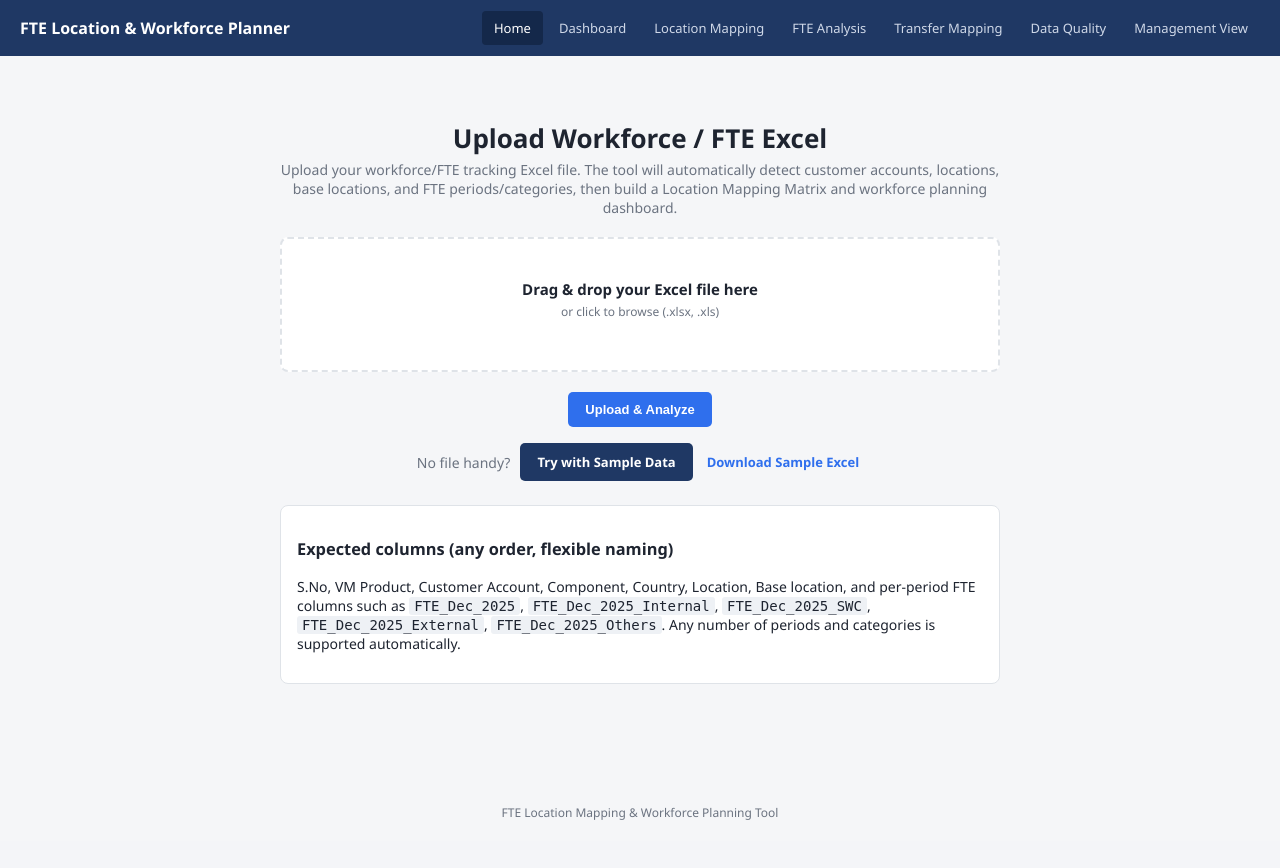
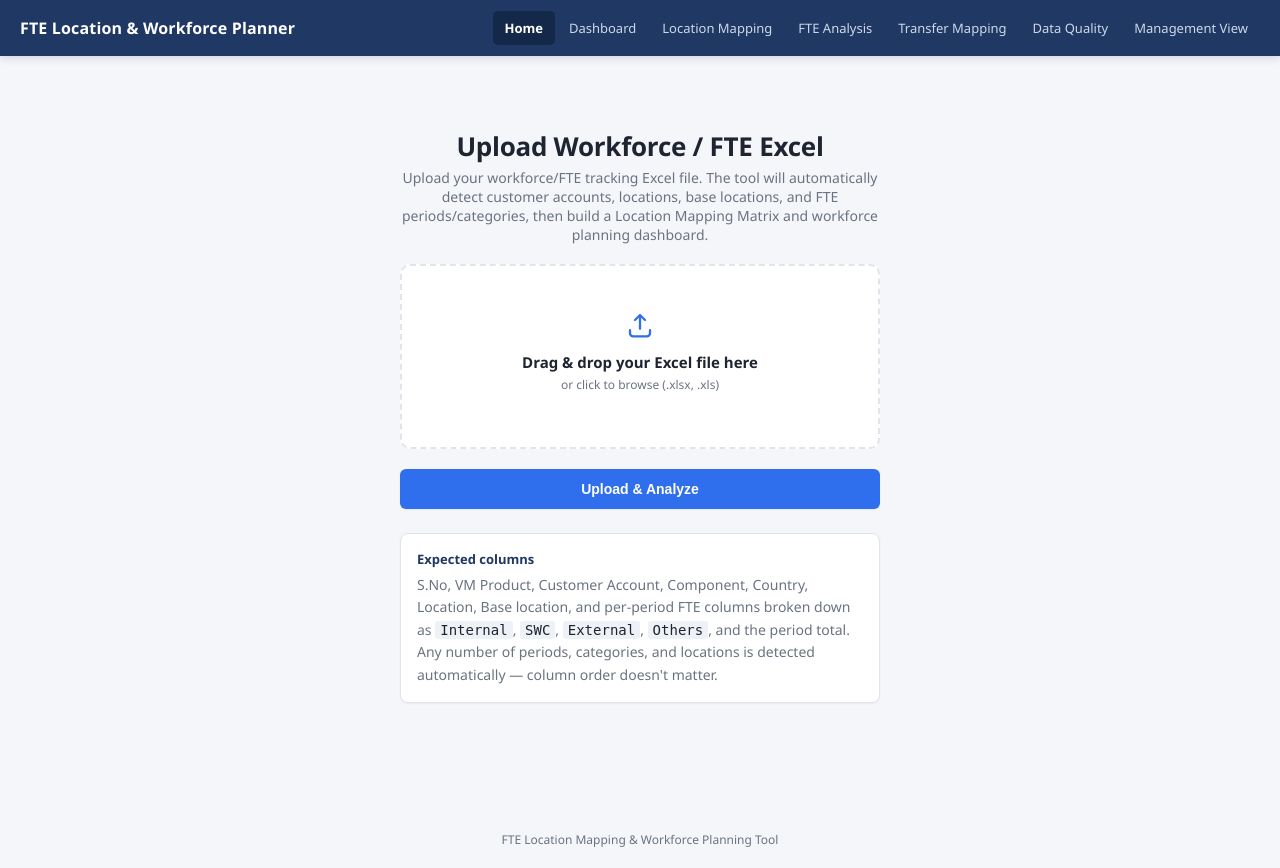
Before and after one commit to Rajaammaiappan/Keerthi-s-application, a FastAPI app: page / in a window 1280 px wide. Before the commit the page ends 820 px from the top, so only its background shows below. Run offline with FastAPI, Linux system fonts and the light colour scheme.

Commit message:
Add files via upload

```diff
--- a/app/main.py
+++ b/app/main.py
@@ -12,7 +12,6 @@ from fastapi.templating import Jinja2Templates
 
 from app import excel_processor, mapping_engine, analysis_engine as ae, export_engine
 from app.excel_processor import ExcelProcessingError
-from app.sample_data import generate_sample_workbook
 from app.utils import store, SESSION_COOKIE
 
 logging.basicConfig(level=logging.INFO)
@@ -112,24 +111,6 @@ async def upload(request: Request, file: UploadFile = File(...)):
         }, status_code=500)
     finally:
         tmp_path.unlink(missing_ok=True)
-
-    dataset_id = store.new_id()
-    store.put(dataset_id, dataset)
-    _manual_mappings[dataset_id] = []
-
-    response = RedirectResponse(url="/dashboard", status_code=303)
-    response.set_cookie(SESSION_COOKIE, dataset_id, max_age=60 * 60 * 8)
-    return response
-
-
-@app.get("/use-sample")
-async def use_sample():
-    from io import BytesIO
-    contents = generate_sample_workbook()
-    tmp_path = UPLOAD_DIR / f"{uuid.uuid4().hex}.xlsx"
-    tmp_path.write_bytes(contents)
-    dataset = excel_processor.process_workbook(tmp_path, "sample_demo_data.xlsx")
-    tmp_path.unlink(missing_ok=True)
 
     dataset_id = store.new_id()
     store.put(dataset_id, dataset)
@@ -342,16 +323,6 @@ async def export(
     )
 
 
-@app.get("/download-sample")
-async def download_sample():
-    content = generate_sample_workbook()
-    return StreamingResponse(
-        iter([content]),
-        media_type="application/vnd.openxmlformats-officedocument.spreadsheetml.sheet",
-        headers={"Content-Disposition": 'attachment; filename="sample_fte_data.xlsx"'},
-    )
-
-
 def build_json_safe(obj):
     """Recursively convert numpy/pandas scalar types to plain Python for JSON."""
     import numpy as np
--- a/app/static/css/style.css
+++ b/app/static/css/style.css
@@ -2,9 +2,10 @@
   --navy: #1f3864;
   --navy-dark: #14284a;
   --accent: #2f6fed;
-  --bg: #f5f6f8;
+  --accent-dark: #2559c4;
+  --bg: #f4f6fa;
   --panel-bg: #ffffff;
-  --border: #dfe3e8;
+  --border: #e1e5eb;
   --text: #1e2430;
   --muted: #6b7380;
   --success: #1a7f4b;
@@ -12,6 +13,8 @@
   --danger: #c0392b;
   --base-bg: #fff2cc;
   --support-bg: #e7f0ff;
+  --shadow-sm: 0 1px 2px rgba(20, 30, 60, 0.06);
+  --shadow-md: 0 4px 14px rgba(20, 30, 60, 0.08);
 }
 
 * { box-sizing: border-box; }
@@ -21,25 +24,28 @@ body {
   background: var(--bg);
   color: var(--text);
   font-size: 14px;
+  -webkit-font-smoothing: antialiased;
 }
 
-.topbar { background: var(--navy); color: #fff; }
+.topbar { background: var(--navy); color: #fff; box-shadow: 0 2px 8px rgba(20, 30, 60, 0.15); position: sticky; top: 0; z-index: 10; }
 .topbar-inner {
   max-width: 1280px; margin: 0 auto; padding: 0 20px;
   display: flex; align-items: center; justify-content: space-between; height: 56px;
   flex-wrap: wrap;
 }
-.brand { color: #fff; font-weight: 600; text-decoration: none; font-size: 16px; }
-.navlinks { display: flex; gap: 4px; flex-wrap: wrap; }
+.brand { color: #fff; font-weight: 600; text-decoration: none; font-size: 16px; letter-spacing: .01em; }
+.navlinks { display: flex; gap: 2px; flex-wrap: wrap; }
 .navlinks a {
-  color: #cfd8e8; text-decoration: none; padding: 8px 12px; border-radius: 4px; font-size: 13px;
+  color: #cfd8e8; text-decoration: none; padding: 8px 12px; border-radius: 5px; font-size: 13px;
+  transition: background-color .15s, color .15s;
 }
-.navlinks a:hover, .navlinks a.active { background: var(--navy-dark); color: #fff; }
+.navlinks a:hover { background: rgba(255,255,255,.08); color: #fff; }
+.navlinks a.active { background: var(--navy-dark); color: #fff; font-weight: 600; }
 
 .page { max-width: 1280px; margin: 0 auto; padding: 24px 20px 60px; }
 .footer { text-align: center; color: var(--muted); font-size: 12px; padding: 20px; }
 
-h1 { font-size: 22px; margin: 0 0 4px; }
+h1 { font-size: 22px; margin: 0 0 4px; letter-spacing: -.01em; }
 h2 { font-size: 16px; margin: 0 0 12px; color: var(--navy); }
 .subtitle { color: var(--muted); margin: 0; }
 .muted { color: var(--muted); }
@@ -49,32 +55,42 @@ h2 { font-size: 16px; margin: 0 0 12px; color: var(--navy); }
   margin-bottom: 16px; gap: 12px; flex-wrap: wrap;
 }
 
-.hero { max-width: 720px; margin: 40px auto; text-align: center; }
+.hero { max-width: 480px; margin: 48px auto; text-align: center; }
 .hero h1 { font-size: 26px; }
 
 .btn {
-  display: inline-block; padding: 9px 16px; border-radius: 5px; border: 1px solid transparent;
+  display: inline-block; padding: 9px 16px; border-radius: 6px; border: 1px solid transparent;
   font-size: 13px; font-weight: 600; cursor: pointer; text-decoration: none; text-align: center;
+  transition: background-color .15s, border-color .15s, box-shadow .15s, transform .05s;
 }
-.btn-primary { background: var(--accent); color: #fff; }
-.btn-primary:hover { background: #2559c4; }
+.btn:active { transform: translateY(1px); }
+.btn-primary { background: var(--accent); color: #fff; box-shadow: var(--shadow-sm); }
+.btn-primary:hover { background: var(--accent-dark); }
 .btn-secondary { background: var(--navy); color: #fff; }
+.btn-secondary:hover { background: var(--navy-dark); }
 .btn-outline { background: #fff; color: var(--navy); border-color: var(--border); }
+.btn-outline:hover { border-color: var(--navy); }
 .btn-link { background: none; color: var(--accent); border: none; padding: 9px 4px; }
+.btn-block { display: block; width: 100%; padding: 11px 16px; font-size: 14px; }
 
 .dropzone {
-  display: block; border: 2px dashed var(--border); border-radius: 8px; padding: 40px 20px;
-  background: var(--panel-bg); cursor: pointer; margin: 20px 0; transition: border-color .15s;
+  display: flex; flex-direction: column; align-items: center; text-align: center;
+  border: 2px dashed var(--border); border-radius: 10px; padding: 44px 20px;
+  background: var(--panel-bg); cursor: pointer; margin: 20px 0;
+  transition: border-color .15s, background-color .15s;
 }
+.dropzone:hover { border-color: #b9c6dc; }
 .dropzone.dragover { border-color: var(--accent); background: #eef4ff; }
 .dropzone input[type=file] { display: none; }
+.dropzone-icon { width: 30px; height: 30px; color: var(--accent); margin-bottom: 12px; }
 .dropzone-title { display: block; font-weight: 600; font-size: 15px; }
 .dropzone-sub { display: block; color: var(--muted); margin-top: 4px; font-size: 12px; }
 .dropzone-filename { display: block; margin-top: 10px; color: var(--accent); font-weight: 600; }
 
-.sample-row { display: flex; align-items: center; gap: 10px; justify-content: center; margin: 16px 0; color: var(--muted); }
-.info-box { text-align: left; background: var(--panel-bg); border: 1px solid var(--border); border-radius: 8px; padding: 16px; margin-top: 24px; }
-.info-box code { background: #eef1f5; padding: 1px 5px; border-radius: 3px; }
+.info-box { text-align: left; background: var(--panel-bg); border: 1px solid var(--border); border-radius: 8px; padding: 16px; margin-top: 24px; box-shadow: var(--shadow-sm); }
+.info-box h3 { margin: 0 0 6px; font-size: 13px; color: var(--navy); }
+.info-box p { margin: 0; color: var(--muted); line-height: 1.6; }
+.info-box code { background: #eef1f5; padding: 1px 5px; border-radius: 3px; color: var(--text); }
 
 .notice { background: #eaf7ee; border: 1px solid #bfe6c9; padding: 10px 14px; border-radius: 6px; margin-bottom: 16px; }
 .warning-box { background: #fff8e6; border: 1px solid #f0d998; padding: 12px 16px; border-radius: 6px; margin-bottom: 16px; }
@@ -84,26 +100,33 @@ h2 { font-size: 16px; margin: 0 0 12px; color: var(--navy); }
 .filter-bar {
   display: flex; gap: 14px; flex-wrap: wrap; align-items: flex-end;
   background: var(--panel-bg); border: 1px solid var(--border); border-radius: 8px;
-  padding: 14px 16px; margin-bottom: 18px;
+  padding: 14px 16px; margin-bottom: 18px; box-shadow: var(--shadow-sm);
 }
 .filter-field { display: flex; flex-direction: column; gap: 4px; font-size: 12px; color: var(--muted); min-width: 140px; }
-.filter-field select, .filter-field input { padding: 6px 8px; border: 1px solid var(--border); border-radius: 4px; font-size: 13px; }
+.filter-field select, .filter-field input {
+  padding: 6px 8px; border: 1px solid var(--border); border-radius: 5px; font-size: 13px;
+  background: #fff; transition: border-color .15s;
+}
+.filter-field select:focus, .filter-field input:focus { outline: none; border-color: var(--accent); }
 
 .summary-cards { display: grid; grid-template-columns: repeat(6, 1fr); gap: 12px; margin-bottom: 20px; }
 .card {
   background: var(--panel-bg); border: 1px solid var(--border); border-radius: 8px; padding: 14px 16px;
+  box-shadow: var(--shadow-sm); transition: box-shadow .15s, transform .15s;
 }
+.card:hover { box-shadow: var(--shadow-md); transform: translateY(-1px); }
 .card .card-label { font-size: 11px; text-transform: uppercase; letter-spacing: .04em; color: var(--muted); }
 .card .card-value { font-size: 24px; font-weight: 700; color: var(--navy); margin-top: 4px; }
 
-.panel { background: var(--panel-bg); border: 1px solid var(--border); border-radius: 8px; padding: 18px; margin-bottom: 20px; }
+.panel { background: var(--panel-bg); border: 1px solid var(--border); border-radius: 8px; padding: 18px; margin-bottom: 20px; box-shadow: var(--shadow-sm); }
 .panel-header { display: flex; justify-content: space-between; align-items: center; margin-bottom: 12px; }
 .grid-2 { display: grid; grid-template-columns: 1fr 1fr; gap: 18px; }
 
-.table-scroll { overflow-x: auto; }
+.table-scroll { overflow-x: auto; border-radius: 6px; }
 table { border-collapse: collapse; width: 100%; font-size: 13px; }
 th, td { padding: 8px 10px; border-bottom: 1px solid var(--border); text-align: left; white-space: nowrap; }
 th { background: #f0f2f5; color: var(--navy); position: sticky; top: 0; font-weight: 600; }
+tbody tr:hover { background: #f7f9fc; }
 
 .matrix-table td.base-cell { background: var(--base-bg); font-weight: 700; text-align: center; }
 .matrix-table td.support-cell { background: var(--support-bg); text-align: center; }
--- a/app/templates/base.html
+++ b/app/templates/base.html
@@ -4,7 +4,7 @@
 <meta charset="UTF-8">
 <meta name="viewport" content="width=device-width, initial-scale=1.0">
 <title>{% block title %}FTE Location Planner{% endblock %}</title>
-<link rel="stylesheet" href="/static/css/style.css">
+<link rel="stylesheet" href="/static/css/style.css?v=2">
 </head>
 <body>
 <header class="topbar">
@@ -25,7 +25,7 @@
 {% block content %}{% endblock %}
 </main>
 <footer class="footer">FTE Location Mapping &amp; Workforce Planning Tool</footer>
-<script src="/static/js/app.js"></script>
+<script src="/static/js/app.js?v=2"></script>
 {% block scripts %}{% endblock %}
 </body>
 </html>
--- a/app/templates/index.html
+++ b/app/templates/index.html
@@ -19,28 +19,26 @@
   <form id="upload-form" action="/upload" method="post" enctype="multipart/form-data">
     <label for="file-input" class="dropzone" id="dropzone">
       <input type="file" id="file-input" name="file" accept=".xlsx,.xls" required>
+      <svg class="dropzone-icon" viewBox="0 0 24 24" fill="none" aria-hidden="true">
+        <path d="M12 4v11m0-11 4 4m-4-4-4 4" stroke="currentColor" stroke-width="1.8" stroke-linecap="round" stroke-linejoin="round"/>
+        <path d="M4 16v2.5A2.5 2.5 0 0 0 6.5 21h11a2.5 2.5 0 0 0 2.5-2.5V16" stroke="currentColor" stroke-width="1.8" stroke-linecap="round" stroke-linejoin="round"/>
+      </svg>
       <div class="dropzone-text">
         <span class="dropzone-title">Drag &amp; drop your Excel file here</span>
         <span class="dropzone-sub">or click to browse (.xlsx, .xls)</span>
         <span class="dropzone-filename" id="dropzone-filename"></span>
       </div>
     </label>
-    <button type="submit" class="btn btn-primary">Upload &amp; Analyze</button>
+    <button type="submit" class="btn btn-primary btn-block">Upload &amp; Analyze</button>
   </form>
 
-  <div class="sample-row">
-    <span>No file handy?</span>
-    <a href="/use-sample" class="btn btn-secondary">Try with Sample Data</a>
-    <a href="/download-sample" class="btn btn-link">Download Sample Excel</a>
-  </div>
-
   <div class="info-box">
-    <h3>Expected columns (any order, flexible naming)</h3>
+    <h3>Expected columns</h3>
     <p>S.No, VM Product, Customer Account, Component, Country, Location, Base location,
-      and per-period FTE columns such as <code>FTE_Dec_2025</code>,
-      <code>FTE_Dec_2025_Internal</code>, <code>FTE_Dec_2025_SWC</code>,
-      <code>FTE_Dec_2025_External</code>, <code>FTE_Dec_2025_Others</code>.
-      Any number of periods and categories is supported automatically.</p>
+      and per-period FTE columns broken down as
+      <code>Internal</code>, <code>SWC</code>, <code>External</code>, <code>Others</code>,
+      and the period total. Any number of periods, categories, and locations is
+      detected automatically — column order doesn't matter.</p>
   </div>
 </section>
 {% endblock %}
```
Also changed, not shown: app/excel_processor.py (+88 -16 lines), tests/test_excel_processor.py (+45 -0 lines), README.md.
